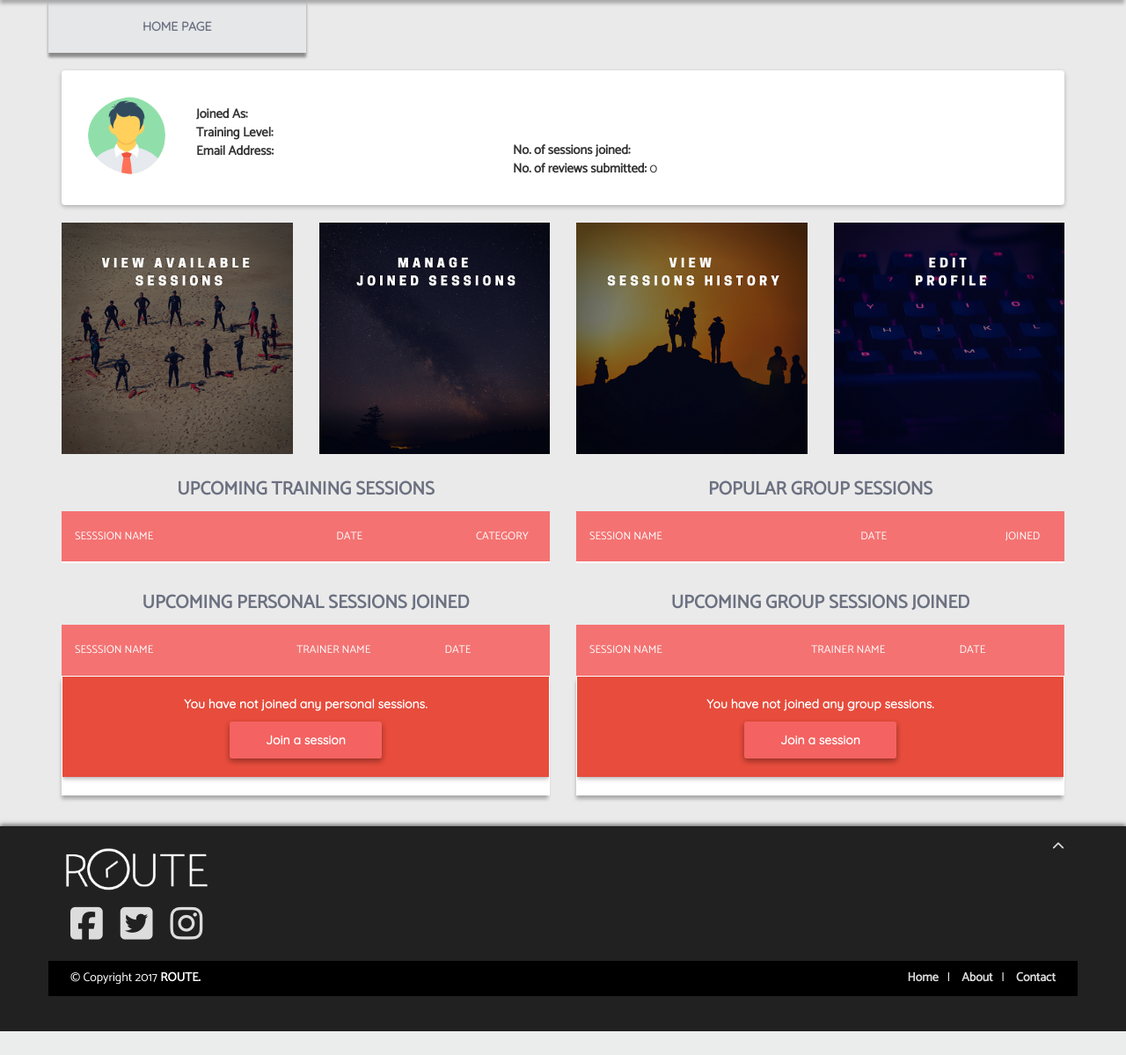
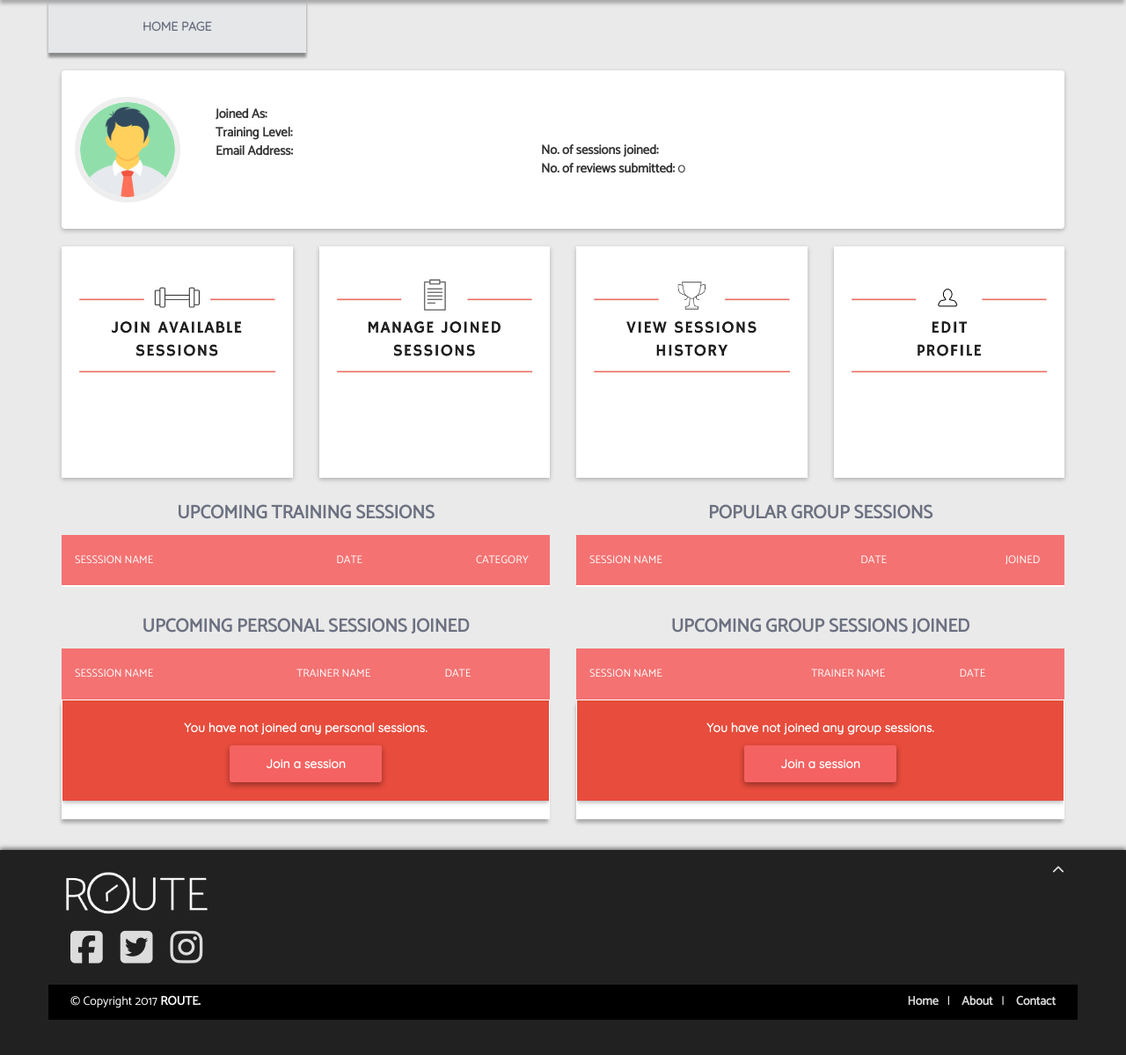
Before and after one commit to wafiyphd/ROUTE216, a PHP site: page /member.php in a window 1280 px wide. Shown: the part 62-1261 px from the top of the page at 88% size. Before the commit the page ends 1234 px from the top, so only its background shows below. Run offline with PHP 8.4, Linux system fonts and the light colour scheme; the visitor is signed in with stand-in values (Sample User, id 1); data that the repository does not hold is empty; some libraries are stand-ins or nearby versions; some web fonts are replaced.

Commit message:
Visual update for users' homepage
Visual update for users' homepage

```diff
--- a/css/home.css
+++ b/css/home.css
@@ -1,24 +1,24 @@
 @media only screen and (max-width: 759px) {
-	.pic-container .moreinfo {text-align: center; font-size: 100%; opacity: 1; color: white; transition: opacity .50s ease-in-out; position: absolute; font-weight: bold; top: 60%; left: 5%; width: 90%;}
+	.pic-container .moreinfo {text-align: center; font-size: 100%; opacity: 1; color: black; transition: opacity .50s ease-in-out; position: absolute; font-weight: bold; top: 60%; left: 5%; width: 90%;}
 }
 
 @media only screen and (min-width: 760px) {
-	.pic-container .moreinfo {text-align: center; font-size: 100%; opacity: 0; color: white; transition: opacity .50s ease-in-out; position: absolute; font-weight: bold; top: 60%; left: 5%; width: 90%;}
-	.pic-container .overlay:hover .moreinfo  {text-align: center; opacity: 1; color: white;  font-size: 100%; position: absolute; font-weight: bold; top: 60%; left:5%; width: 90%;}
+	.pic-container .moreinfo {text-align: center; font-size: 100%; opacity: 0; color: rgba(0,0,0,0.8); transition: opacity .80s ease-in-out; position: absolute; font-weight: bold; top: 60%; left: 5%; width: 90%;}
+	.pic-container .overlay:hover .moreinfo  {text-align: center; opacity: 1; color: rgba(0,0,0,0.8);  font-size: 100%; position: absolute; font-weight: bold; top: 60%; left:5%; width: 90%;}
 }
 
 .main-fluid {background: #eaeaea }
 .content-container {margin-top: 20px; padding-bottom: 5px; min-height: 65vh;}
 .home-panel {border:none; box-shadow: 0 2px 5px 0 rgba(0, 0, 0, 0.25); }
 .home-panel .panel-body {padding: 30px }
-.home-panel .panel-body img {float: left; height: 10%; width: 10%; padding-right: 20px;}
+.photo {border: 6px solid #eee; border-radius: 250px; float: left; margin-right: 25px;}
 .home-panel .panel-body .name {font-size: 130%; font-weight: bold; }
 .home-panel .panel-body ul {font-size: 105%; list-style-type: none; margin: 0; padding: 0}
 
-.pic-container {padding-bottom: 25px; }
-.pic-container img {margin: auto; max-height: 100%; max-width: 100%; position: relative; -webkit-transition: all 1.0s;}
-.pic-container .overlay { position: absolute; top: 0; left: 5%; width: 90%; height: 91%; overflow: hidden; -webkit-transition: all 0.5s;}
-.pic-container .overlay:hover  {background: rgba(0,0,0,0.4);}=
+.pic-container {padding-bottom: 25px;  }
+.pic-container img {margin: auto; max-height: 100%; max-width: 100%; position: relative; -webkit-transition: all 1.0s; box-shadow: 0 2px 5px 0 rgba(0, 0, 0, 0.25);}
+.pic-container .overlay {position: absolute; top: 0; left: 5%; width: 90%; height: 92%; overflow: hidden; -webkit-transition: all 0.8s; }
+.pic-container .overlay:hover  {background: rgba(0,0,0,0.2);}
 .big {font-weight: bold; font-size: 200%}
 .row > hr {margin-top: 50px; width: 50%; padding-bottom: 15px;}
 .pull-right {color: white; font-size: 110%; font-weight: bold}
--- a/member.php
+++ b/member.php
@@ -103,7 +103,6 @@
 					<?php }?>
 				</div>
 			</div>
-
 		</div><!-- End of nav bar -->
 	</div>
 
@@ -131,9 +130,9 @@
 				<div class="col-lg-12">
 					<div class="panel home-panel">
 						<div class="panel-body">
-							<img src="images/man.png" class="img-responsive img-circle"></img>
+							<div class="row">
+								<img src="images/man.png" class="photo img-responsive" width="120" height="120">
 								<div class="col-lg-4">
-
 									<p class="name"><?php echo ucwords($userRow['fullname']); ?></p>
 									<ul>
 										<li><strong>Joined As: </strong><?php echo ucwords($userRow['user_kind']); ?></li>
@@ -156,23 +155,23 @@
 						</div>
 					</div>
 				</div>
+			</div>
 
 			<div class="row">
 
 				<a href="joinsessionslist.php"><div class="pic-container col-sm-4 col-lg-3">
-					<img src="images/11.png"></img><div class="overlay"><div class="moreinfo">Join one or more of the many available sessions the trainers have set up.</div></div>
+					<img src="images/h1.png"></img><div class="overlay"><div class="moreinfo">Join one or more of the many available sessions the trainers have set up.</div></div>
 				</div></a>
 
 				<a href="managemember.php"><div class="pic-container col-sm-4 col-lg-3">
-					<img src="images/21.png"></img><div class="overlay"><div class="moreinfo">View and manage a list of all the upcoming sessions you've joined.</div></div>
+					<img src="images/h2.png"></img><div class="overlay"><div class="moreinfo">View and manage a list of all the upcoming sessions you've joined.</div></div>
 				</div></a>
 
 				<a href="viewhistory.php"><div class="pic-container col-sm-4 col-lg-3">
-					<img src="images/31.png"></img><div class="overlay"></img><div class="moreinfo">View and manage all the sessions you've completed. You may also review the
-					sessions and its trainers.</div></div>
+					<img src="images/h3.png"></img><div class="overlay"></img><div class="moreinfo">View all the sessions you've completed and review the sessions.</div></div>
 				</div></a>
 				<a href="profile.php"><div class="pic-container col-sm-4 col-lg-3">
-					<img src="images/41.png"></img><div class="overlay"></img><div class="moreinfo">Edit your profile.</div></div>
+					<img src="images/h4.png"></img><div class="overlay"></img><div class="moreinfo">Edit your profile.</div></div>
 				</div></a>
 
 			</div>
```
Also changed, not shown: trainer.php (+4 -4 lines), images/11.png (deleted), images/12.png (deleted), images/21.png (deleted), images/22.png (deleted), images/31.png (deleted), images/32.png (deleted), images/41.png (deleted), images/darkrecord.jpg (deleted), images/features.jpg (deleted), images/h1.png (added), images/h2.png (added), images/h3.png (added), images/h4.png (added), 3 more files. Lines whose indentation alone changed are shown as unchanged.
